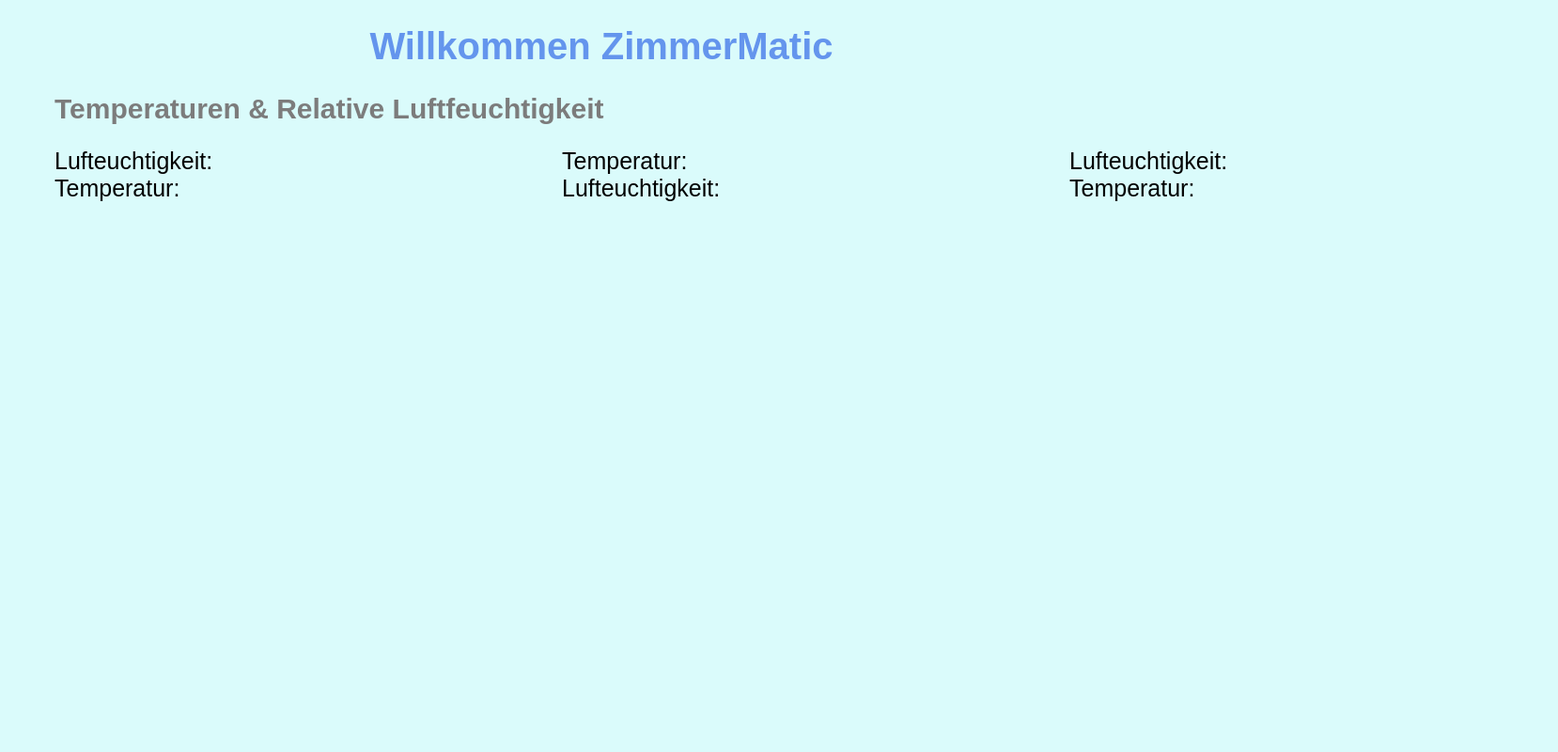
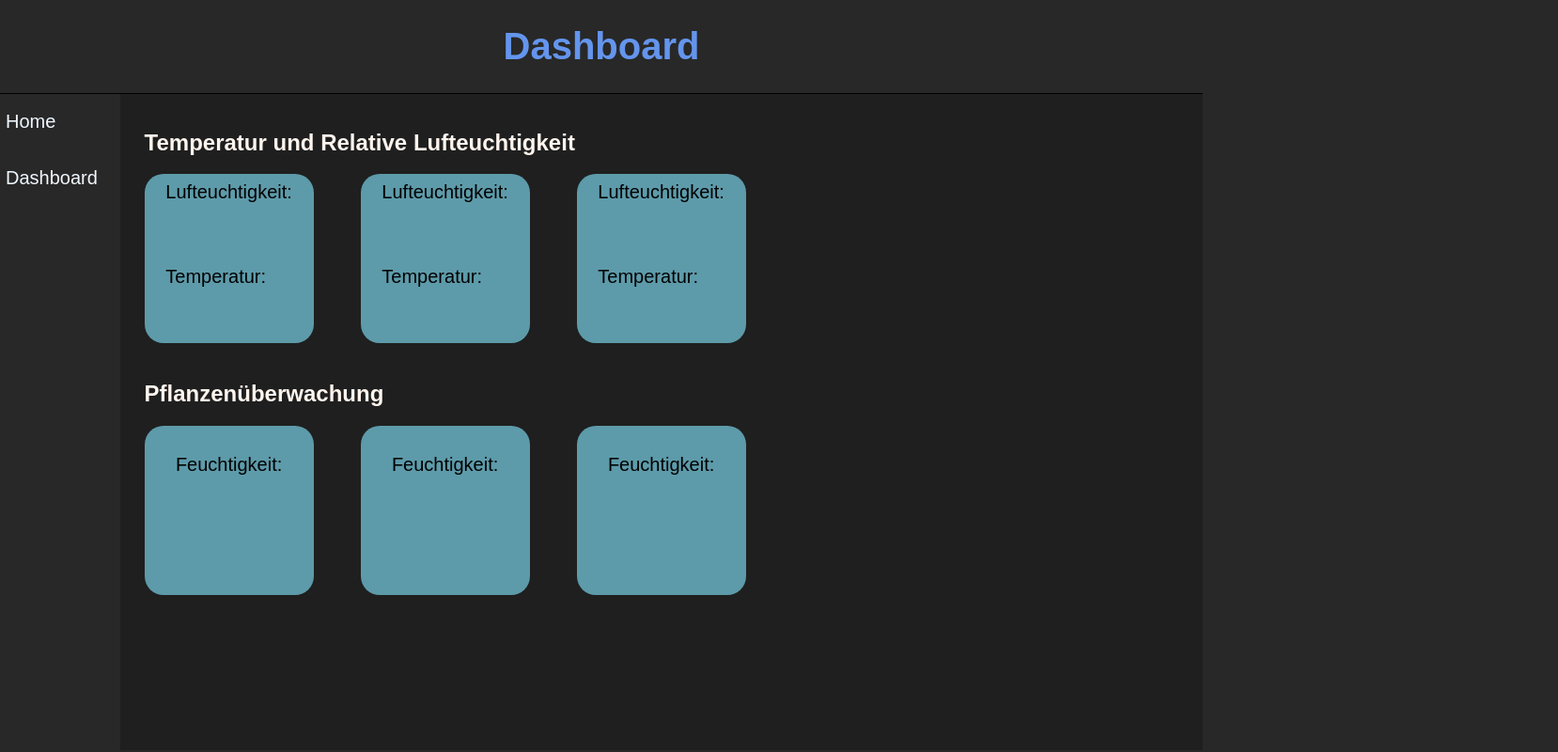
Before and after one commit to MarvinHofmann/ZimmerMatic, a website: page public/index.html in a window 1280 px wide. Shown: the whole page at 94% size, 1658 px wide, since content can reach past the window. Drawn offline with Linux system fonts and the light colour scheme.

Commit message:
UI changes

```diff
--- a/public/index.html
+++ b/public/index.html
@@ -9,21 +9,57 @@
     <script src='main.js'></script>
 </head>
 <body>
-    <h1>Willkommen ZimmerMatic</h1>
-    <h2 class="Ueberschriften">Temperaturen & Relative Luftfeuchtigkeit</h2>
-    <div class="divcontainer">
-        <label>Lufteuchtigkeit:</label>
-        <label id = "feuchtCont"></label>
-        <label>Temperatur:</label>
-        <label id = "tempCont"></label>
-        <label >Lufteuchtigkeit:</label>
-        <label id = "feuchtCont2"></label>
-        <label >Temperatur:</label>
-        <label id = "tempCont2"></label>
-        <label >Lufteuchtigkeit:</label>
-        <label id = "feuchtCont3"></label>
-        <label >Temperatur:</label>
-        <label id = "tempCont3"></label>
+    <h1>Dashboard</h1>
+    <div id="sidebar">
+        <button>Home</button>
+        <button>Dashboard</button>
+    </div>
+    <div class="all">
+        <!--  <h2 class="Ueberschriften">Temperaturen & Relative Luftfeuchtigkeit</h2> -->
+        <h2>Temperatur und Relative Lufteuchtigkeit</h2>
+        <div class="container">
+
+            <div class="divcontainer1">
+                <label class="bezeichner">Lufteuchtigkeit:</label>
+                <label id = "feuchtCont" class="werte"></label></label>
+                <label class="bezeichner">Temperatur:</label>
+                <label id = "tempCont" class="werte"></label>
+            </div>
+            <div class="divcontainer2">
+                <label class="bezeichner">Lufteuchtigkeit:</label>
+                <label id = "feuchtCont2" class="werte"></label>
+                <label class="bezeichner">Temperatur:</label>
+                <label id = "tempCont2" class="werte"></label>
+            </div >
+            <div class="divcontainer3">
+            <label class="bezeichner">Lufteuchtigkeit:</label>
+                <label id = "feuchtCont3" class="werte"></label>
+                <label class="bezeichner" >Temperatur:</label>
+                <label id = "tempCont3" class="werte"></label>
+            </div>
+
         </div>
+        <h2>Pflanzenüberwachung</h2>
+        <div class="container">
+
+            <div class="divcontainer1">
+                <label class="bezeichner">Feuchtigkeit:</label>
+                <label id = "feuchtCont" class="werte"></label></label>
+
+            </div>
+            <div class="divcontainer2">
+                <label class="bezeichner">Feuchtigkeit:</label>
+                <label id = "feuchtCont" class="werte"></label></label>
+
+            </div >
+            <div class="divcontainer3">
+                <label class="bezeichner">Feuchtigkeit:</label>
+                <label id = "feuchtCont" class="werte"></label></label>
+            </div>
+
+        </div>
+
+    </div>
+
 </body>
 </html>
--- a/public/main.js
+++ b/public/main.js
@@ -10,38 +10,38 @@ ws.addEventListener('message', function (event){
     switch (data.type) {
       case 'feuchtigkeitS1':
         document.getElementById('feuchtCont').innerText = String(data.value + "%");
-        console.log("Feuchtigkeit:");
-        console.log(data.value);
+        //console.log("Feuchtigkeit:");
+        //console.log(data.value);
         break;
 
       case 'temperaturS1':
         document.getElementById('tempCont').innerText = String(data.value + "°C");
-        console.log("Temperatur");
-        console.log(data.value);
+        //console.log("Temperatur");
+        //console.log(data.value);
         break;
       case 'feuchtigkeitS2':
         let x =document.getElementById('feuchtCont2').innerText = String(data.value + "%");
-        console.log("Feuchtigkeit:");
-        console.log(data.value);
+        //console.log("Feuchtigkeit:");
+        //console.log(data.value);
         break;
 
       case 'temperaturS2':
         document.getElementById('tempCont2').innerText  = String(data.value + "°C");
-        console.log("Temperatur");
-        console.log(data.value);
+        //console.log("Temperatur");
+        //console.log(data.value);
         break;
 
      case 'feuchtigkeitS3':
-            document.getElementById('feuchtCont3').innerText = String(data.value + "%");
-            console.log("Feuchtigkeit:");
-            console.log(data.value);
-            break;
+        document.getElementById('feuchtCont3').innerText = String(data.value + "%");
+        //console.log("Feuchtigkeit:");
+        //console.log(data.value);
+        break;
 
      case 'temperaturS3':
-            document.getElementById('tempCont3').innerText = String(data.value + "°C");
-            console.log("Temperatur");
-            console.log(data.value);
-            break;
+        document.getElementById('tempCont3').innerText = String(data.value + "°C");
+        //console.log("Temperatur");
+        //console.log(data.value);
+        break;
 
       default:
         // Unknown websocket message type
--- a/public/style.css
+++ b/public/style.css
@@ -1,31 +1,110 @@
-.divcontainer{
+.container{
     margin-top: 10px;
-    margin-left: 30px;
-    margin-right: 30px;
-    display: flex;
+    display: grid;
     justify-content: left;
     align-content: center;
+    font-size: 20px;
+    font-family: Arial, Helvetica, sans-serif;
+    grid-template-columns: repeat(3,230px); /*4 spalten á 100px*/
+    grid-template-rows: repeat(2, 100px);
+}
+
+.divcontainer3{
+    background-color: rgb(93, 155, 170);
+    border-radius: 20px;
+    width: 180px;
+    height: 180px;
     display: grid;
-    font-size: 25px;
-    font-family: Arial, Helvetica, sans-serif;
-    grid-template-columns: repeat(6,270px); /*4 spalten á 100px*/
+    align-items: center;
+    justify-content: center;
+}
+.divcontainer1{
+    background-color: rgb(93, 155, 170);
 
+    border-radius: 20px;
+    width: 180px;
+    height: 180px;
+    display: grid;
+    align-items: center;
+    justify-content: center;
+}
+.divcontainer2{
+    background-color: rgb(93, 155, 170);
+    border-radius: 20px;
+    width: 180px;
+    height: 180px;
+    display: grid;
+    align-items: center;
+    justify-content: center;
+}
+
+.bezeichner{
+    color: rgb(0, 0, 0);
 }
 label{
-    margin-left: 20px;
+    display: grid;
+    grid-template-rows: repeat(2,15px); /*4 spalten á 100px*/
 }
+
+
+.werte{
+    margin-left: 35px;
+    color: rgb(255, 255, 255);
+}
+
 h1{
     text-align: center;
     font-family: Arial, Helvetica, sans-serif;
     font-size: 40px;
     color: cornflowerblue;
+
 }
-*{
-    background-color: rgb(218, 251, 251);
+
+
+body{
+    margin: 0;
+    padding: 0;
+    background-color: #282828;
 }
-.Ueberschriften{
-    margin-left: 50px;
-    font-size: 30px;
-    color: rgb(124, 124, 124);
+.all{
+    border-top: 1px solid rgb(0, 0, 0);
+    padding-left: 12%;
+    padding-top: 18px;
+    background-color: #1f1f1f;
+    height: calc(100vh - 120px);
+}
+
+#sidebar{
+    height: calc(100vh - 100px);
+    overflow: 100%;
+    background-color: #282828;
+    float: left;
+    width: 10%;
+    border-color: transparent;
+    position: fixed;
+    border-top: 1px solid rgb(0, 0, 0);
+
+}
+button{
+    display: flex;
+    align-items: center;
+    justify-content: left;
+    width: 100%;
+    height: 60px;
+    background-color: #282828;
+    color: aliceblue;
+    outline: none;
+    border: 0px;
+    font-family: Arial, Helvetica, sans-serif;
+    font-size: 20px;
+}
+
+button:hover{
+    background-color: rgb(87, 86, 86);
+    cursor: crosshair;
+}
+
+h2{
+    color: seashell;
     font-family: Arial, Helvetica, sans-serif;
 }
```
